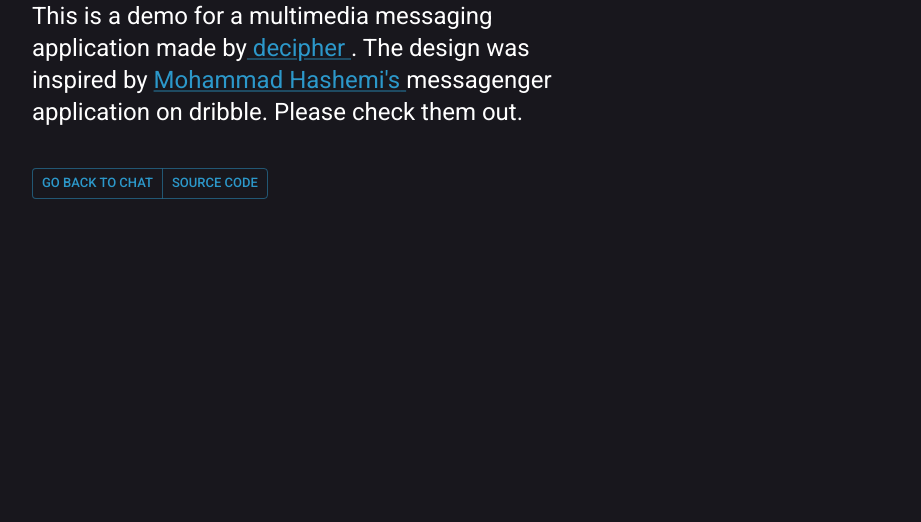
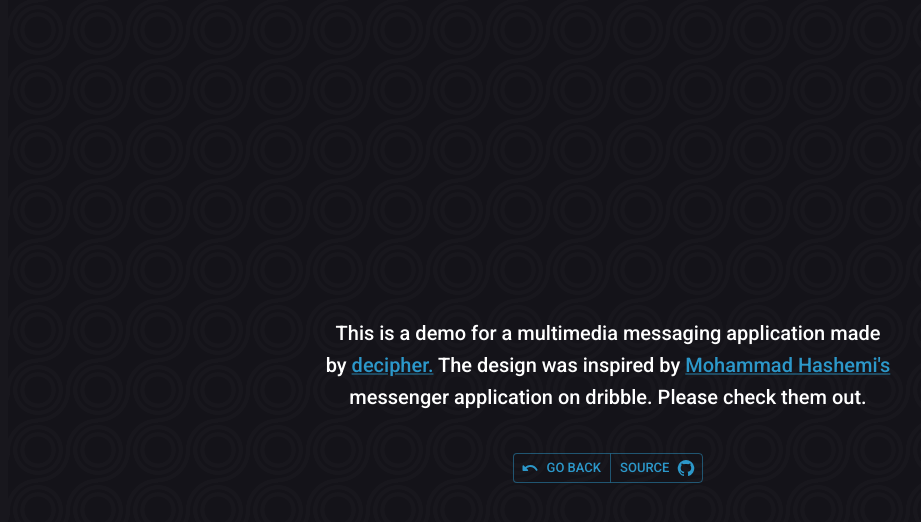
Before and after one commit to decipher-cs/cipher-connect, a React (Vite) app in the folder frontend/: page /about in a window 1280 px wide. Shown: the top 522 px of the page, without its empty margins (32-953 px from the left). Built offline with nearby package versions, Linux system fonts and the light colour scheme; no server answers.

Commit message:
FIX: Fixed inconsistencies in the MUI theme object
Added custom propery to theme object for BG design.
Redesigned the 'about' page.

```diff
--- a/frontend/src/components/Pages.tsx
+++ b/frontend/src/components/Pages.tsx
@@ -69,22 +69,8 @@
                 width: '100vw',
                 alignContent: 'center',
                 justifyContent: 'center',
-                background: theme => {
-                    if (theme.palette.mode === 'light')
-                        return 'linear-gradient(135deg, #f4e9e5,#f4dcd0,#eed0d2,#dbd7e4,#e4e8f2)'
-                    const size = '30px'
-                    const loopColor = theme.palette.background.default
-                    const loop = `#0000 46%, ${loopColor} 47% 53%, #0000 54%`
-
-                    return `radial-gradient(100% 100% at 100% 101%, ${loop}) ${size} ${size},
-                                            radial-gradient(100% 100% at 0 0, ${loop}) ${size} ${size},
-                                    radial-gradient(100% 100%, ${theme.palette.background.dark} 22%, ${loopColor} 23% 29%, ${theme.palette.background.dark} 30% 34%, ${loopColor} 35% 41%, #0000 42%) ${theme.palette.background.dark}`
-                },
-                backgroundSize: theme => {
-                    if (theme.palette.mode === 'light') return
-                    const size = 30
-                    return `${size * 2}px ${size * 2}px`
-                },
+                background: theme => theme.design.background,
+                backgroundSize: theme => (theme.palette.mode === 'dark' ? theme.design.backgroundSize : null),
             }}
         >
             <Typography variant='subtitle2'>Checking Login Status...</Typography>
--- a/frontend/src/components/RoomBanner.tsx
+++ b/frontend/src/components/RoomBanner.tsx
@@ -128,7 +128,6 @@
                             minWidth: '200px',
                             maxWidth: '450px',
                             mr: 2,
-                            backgroundColor: theme => theme.palette.background.light,
                         }}
                         onChange={e => setSearchTerm(e.target.value)}
                         onKeyDown={e => (e.key.toLowerCase() === 'enter' ? incrementCurrIndex() : null)}
--- a/frontend/src/pages/About.tsx
+++ b/frontend/src/pages/About.tsx
@@ -1,3 +1,4 @@
+import { GitHub, UndoRounded } from '@mui/icons-material'
 import { Box, Button, ButtonGroup, Container, Link, Typography } from '@mui/material'
 import { useNavigate } from 'react-router-dom'
 import { Balancer } from 'react-wrap-balancer'
@@ -7,28 +8,40 @@
     return (
         <Container
             sx={{
+                background: theme => theme.design.background,
+                backgroundSize: theme => (theme.palette.mode === 'dark' ? theme.design.backgroundSize : null),
                 height: '100svh',
-                maxWidth: '100vw',
+                maxWidth: '100%',
                 display: 'grid',
-                placeItems: 'flex-start',
-                placeContent: 'flex-start',
+                placeItems: 'center',
+                placeContent: 'center',
+                gridTemplateColumns: '100%',
                 gap: 5,
             }}
         >
             <Balancer>
-                <Typography variant='h5'>
-                    This is a demo for a multimedia messaging application made by
-                    <Link href='https://github.com/decipher-cs/'> decipher </Link>. The design was inspired by{' '}
-                    <Link href='https://dribbble.com/shots/18945888-Messenger-Mobile-Web-Application-Light-Mode/attachments/14116324?mode=media'>
-                        Mohammad Hashemi's{' '}
-                    </Link>
-                    messagenger application on dribble. Please check them out.
+                <Typography variant='h6' textAlign='center'>
+                    This is a demo for a multimedia messaging application made by{' '}
+                    <Link href='https://github.com/decipher-cs/' target={'_blank'} rel='noreferrer'>
+                        decipher.
+                    </Link>{' '}
+                    The design was inspired by{' '}
+                    <Link
+                        rel='noreferrer'
+                        href='https://dribbble.com/shots/18945888-Messenger-Mobile-Web-Application-Light-Mode/attachments/14116324?mode=media'
+                    >
+                        Mohammad Hashemi's
+                    </Link>{' '}
+                    messenger application on dribble. Please check them out.
                 </Typography>
             </Balancer>
+
             <ButtonGroup variant='outlined'>
-                <Button onClick={() => navigate('/chat')}>Go Back to chat</Button>
-                <Button LinkComponent={'button'} href='https://github.com/decipher-cs/'>
-                    Source Code
+                <Button onClick={() => navigate('/chat')} startIcon={<UndoRounded />}>
+                    Go Back
+                </Button>
+                <Button LinkComponent={'button'} href='https://github.com/decipher-cs/' endIcon={<GitHub />}>
+                    Source
                 </Button>
             </ButtonGroup>
         </Container>
--- a/frontend/src/pages/Chat.tsx
+++ b/frontend/src/pages/Chat.tsx
@@ -88,22 +88,9 @@
                                 flexShrink: 1,
                                 display: 'grid',
                                 gridTemplateRows: '1fr auto',
-                                background: theme => {
-                                    if (theme.palette.mode === 'light')
-                                        return 'linear-gradient(135deg, #f4e9e5,#f4dcd0,#eed0d2,#dbd7e4,#e4e8f2)'
-                                    const size = '30px'
-                                    const loopColor = theme.palette.background.default
-                                    const loop = `#0000 46%, ${loopColor} 47% 53%, #0000 54%`
-
-                                    return `radial-gradient(100% 100% at 100% 101%, ${loop}) ${size} ${size},
-                                            radial-gradient(100% 100% at 0 0, ${loop}) ${size} ${size},
-                                    radial-gradient(100% 100%, ${theme.palette.background.dark} 22%, ${loopColor} 23% 29%, ${theme.palette.background.dark} 30% 34%, ${loopColor} 35% 41%, #0000 42%) ${theme.palette.background.dark}`
-                                },
-                                backgroundSize: theme => {
-                                    if (theme.palette.mode === 'light') return
-                                    const size = 30
-                                    return `${size * 2}px ${size * 2}px`
-                                },
+                                background: theme => theme.design.background,
+                                backgroundSize: theme =>
+                                    theme.palette.mode === 'dark' ? theme.design.backgroundSize : null,
                             }}
                         >
                             <ChatDisplaySection
--- a/frontend/src/pages/Login.tsx
+++ b/frontend/src/pages/Login.tsx
@@ -59,7 +59,13 @@
     }
 
     return (
-        <>
+        <Box
+            sx={{
+                background: theme => theme.design.background,
+                backgroundSize: theme => (theme.palette.mode === 'dark' ? theme.design.backgroundSize : null),
+                height: '100svh',
+            }}
+        >
             <Tabs value={selectedTab} onChange={() => setIsLogin(!isLogin)} centered>
                 <Tab label='Login' />
                 <Tab label='Signup' />
@@ -128,6 +134,6 @@
                         </div>
                     )
                 })}
-        </>
+        </Box>
     )
 }
--- a/frontend/src/theme/theme.ts
+++ b/frontend/src/theme/theme.ts
@@ -5,6 +5,19 @@
     interface TypeBackground {
         dark?: TypeBackground['default']
         light?: TypeBackground['default']
+        image?: TypeBackground['default']
+    }
+    interface Theme {
+        design: {
+            background: string
+            backgroundSize: string
+        }
+    }
+    interface ThemeOptions {
+        design?: {
+            background?: string
+            backgroundSize?: string
+        }
     }
 }
 
@@ -22,6 +35,25 @@
             light: '#1c1c24',
         },
     },
+    design: {
+        background: (function () {
+            const bg = '#141319'
+            const size = 30
+            const loopColor = '#18171d'
+            const loop = `#0000 46%, ${loopColor} 47% 53%, #0000 54%`
+
+            return `radial-gradient(100% 100% at 100% 101%, ${loop})
+                        ${size}px ${size}px,
+                        radial-gradient(100% 100% at 0 0, ${loop})
+                        ${size}px ${size}px,
+                        radial-gradient(100% 100%, ${bg} 22%, ${loopColor} 23% 29%, ${bg} 30% 34%, ${loopColor} 35% 41%, #0000 42%)
+                        ${bg}`
+        })(),
+        backgroundSize: (() => {
+            const size = 30
+            return `${size * 2}px ${size * 2}px`
+        })(),
+    },
     typography: {
         fontFamily: ['Roboto'].join(','),
     },
@@ -29,7 +61,14 @@
         MuiButton: { defaultProps: { color: 'primary', size: 'small' } },
         MuiButtonGroup: { defaultProps: { color: 'primary', size: 'small' } },
         MuiToggleButtonGroup: { defaultProps: { color: 'primary', size: 'small' } },
-        MuiTextField: { defaultProps: { size: 'small' } },
+        MuiTextField: {
+            defaultProps: {
+                size: 'small',
+                sx: {
+                    backgroundColor: theme => theme.palette.background.light,
+                },
+            },
+        },
     },
 })
 
@@ -47,6 +86,7 @@
             light: '#faf5f3',
         },
     },
+    design: { background: 'linear-gradient(135deg, #f4e9e5,#f4dcd0,#eed0d2,#dbd7e4,#e4e8f2)' },
     typography: {
         fontFamily: ['Roboto'].join(','),
     },
@@ -54,6 +94,13 @@
         MuiButton: { defaultProps: { color: 'primary', size: 'small' } },
         MuiButtonGroup: { defaultProps: { color: 'primary', size: 'small' } },
         MuiToggleButtonGroup: { defaultProps: { color: 'primary', size: 'small' } },
-        MuiTextField: { defaultProps: { size: 'small' } },
+        MuiTextField: {
+            defaultProps: {
+                size: 'small',
+                sx: {
+                    backgroundColor: theme => theme.palette.background.light,
+                },
+            },
+        },
     },
 })
```
